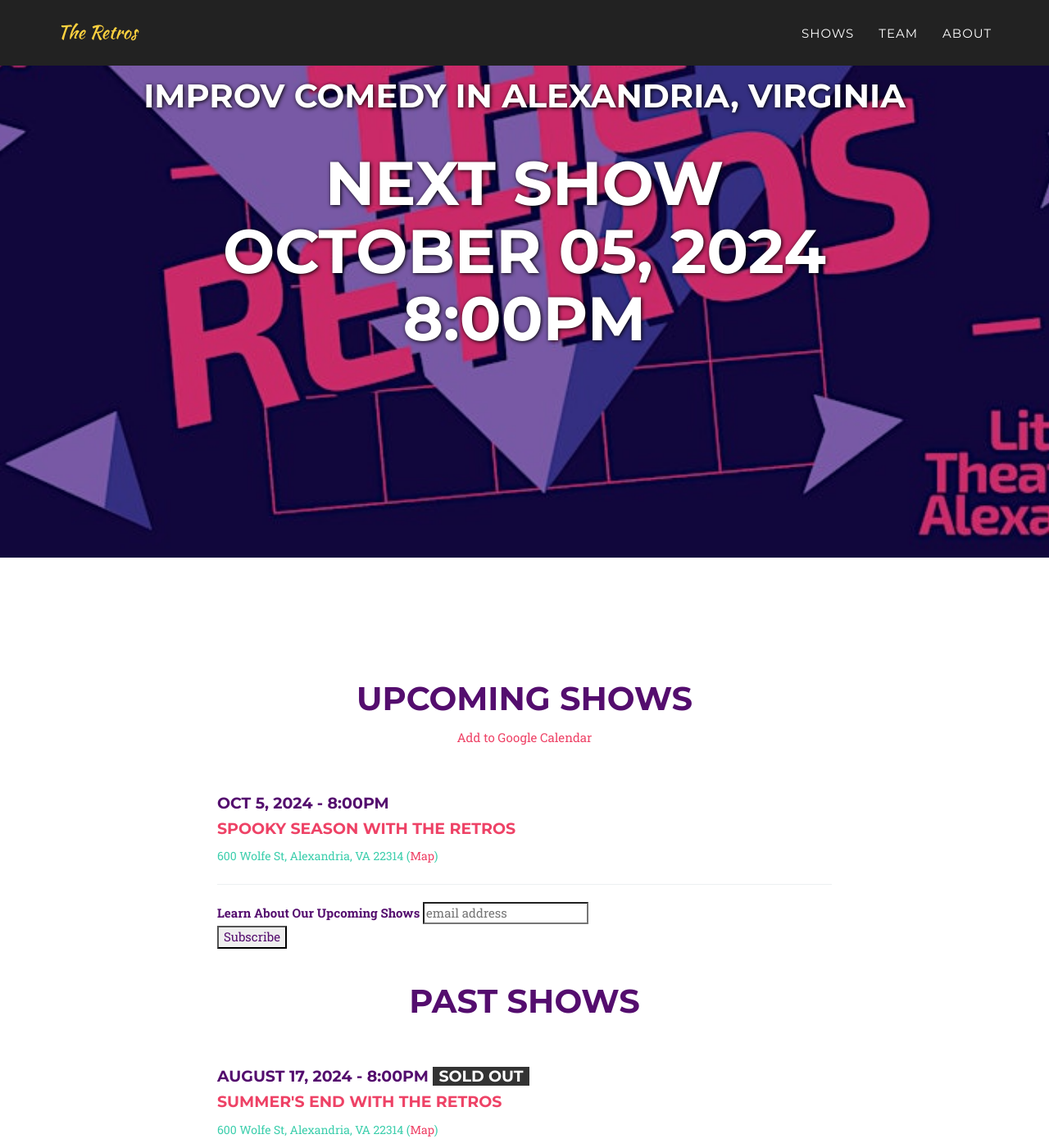
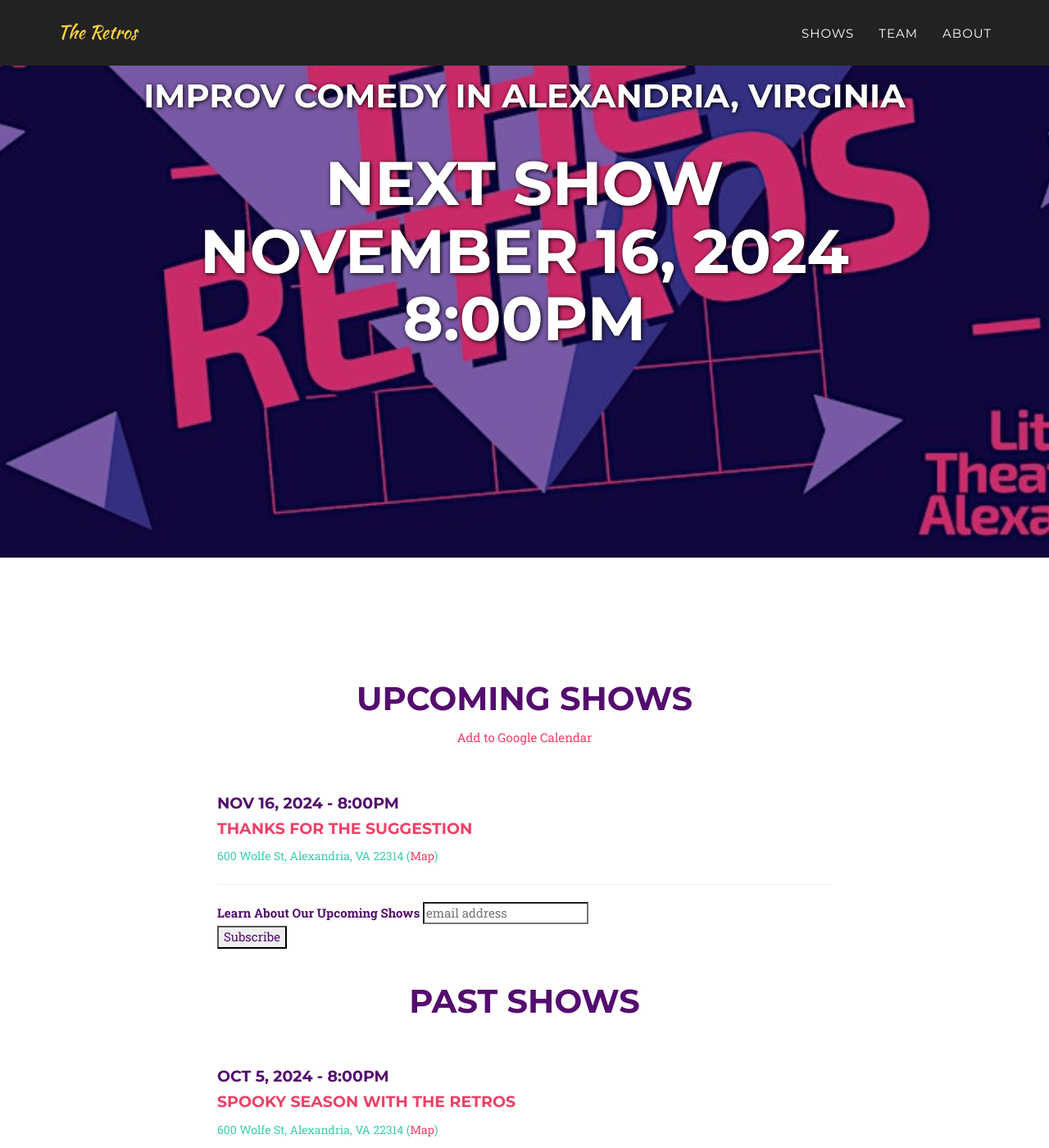
Before and after one commit to yig/RetrosImprovWeb, a Jekyll site: the page built from index.html, in a window 1280 px wide and 1400 px high, scrolled down 203 px. Shown: the whole window at 82% size. Built offline with Jekyll 4.4.1, drawn with Linux system fonts in a browser that asks for light colours; some web fonts are replaced; comment, search, counter and statistics services are not loaded.

Commit message:
added november show

```diff
--- a/_config.yml
+++ b/_config.yml
@@ -6,13 +6,19 @@ email: retrocessionist.improv@gmail.com
 description: "The Retros - Improv Comedy in Alexandria, VA"
 
 shows:
+- date: Nov 16, 2024
+  time: 8:00pm
+  title: "Thanks For The Suggestion"
+  location: 600 Wolfe St, Alexandria, VA 22314
+  url: https://www.eventbrite.com/e/free-improv-comedy-show-with-the-retros-tickets-1074236232489?aff=website
+  sold_out: False
+past_shows:
 - date: Oct 5, 2024
   time: 8:00pm
   title: "Spooky Season with the Retros"
   location: 600 Wolfe St, Alexandria, VA 22314
   url: https://www.eventbrite.com/e/improv-comedy-show-with-the-retros-tickets-1026572464877?aff=website
   sold_out: False
-past_shows:
 - date: August 17, 2024
   time: 8:00pm
   title: "Summer's End with the Retros"
```
